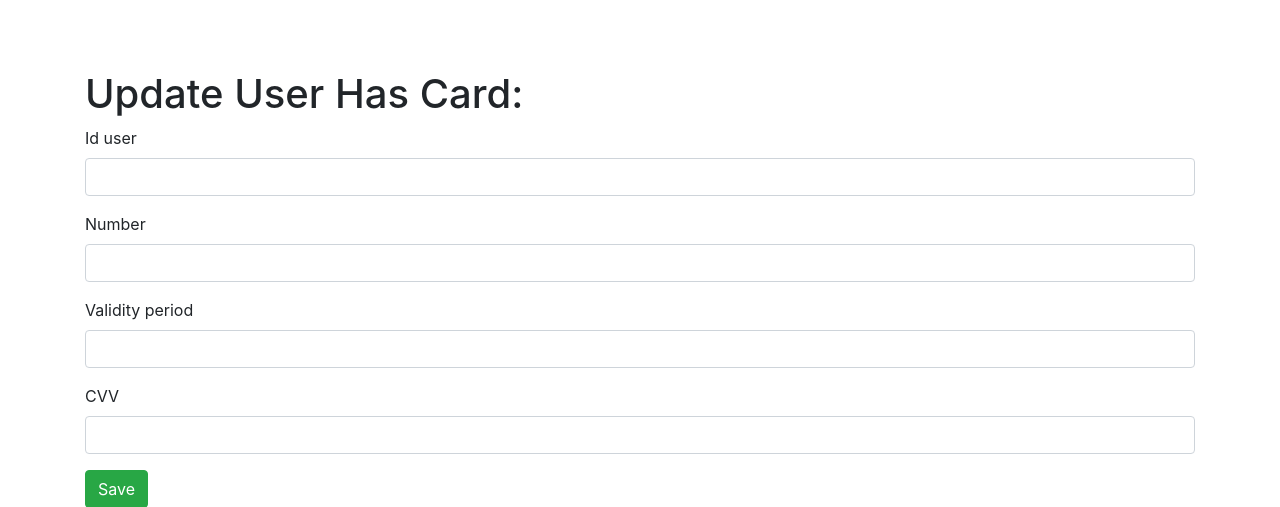
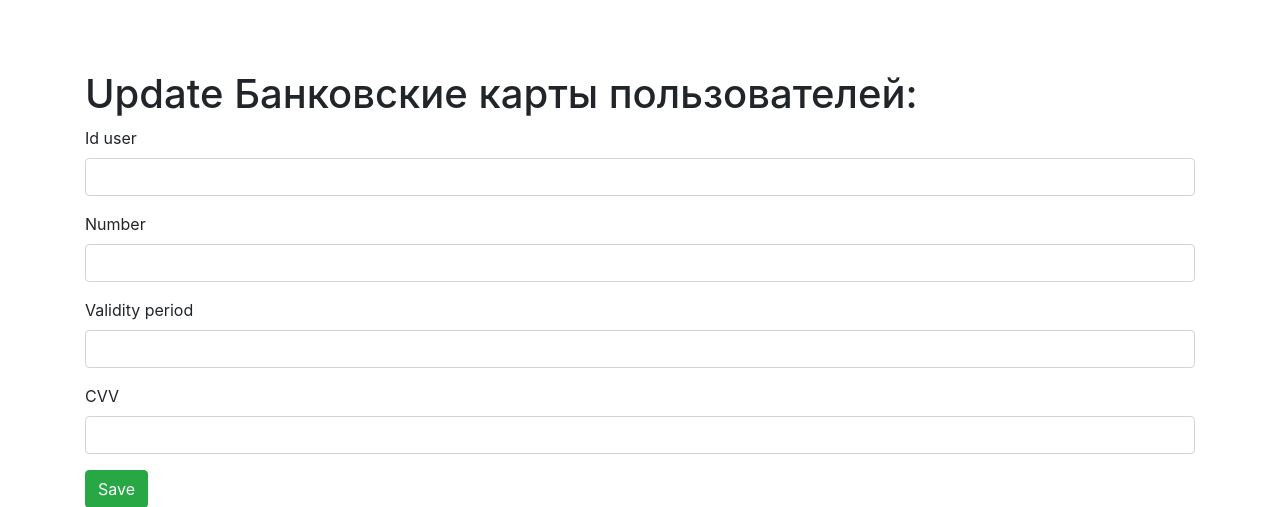
Before and after one commit to avoskadroptime/neOzone, a Yii app: template basic/views/user-has-card/update.php in a window 1280 px wide. Shown: the top 507 px of the page. Run offline with PHP 8.4 and a stand-in for Yii, Linux system fonts and the light colour scheme; the template is opened without the code that fills it, so the values that code supplies are empty; form fields are guessed from the names that the template uses; some libraries are stand-ins or nearby versions.

Commit message:
3ПР
Исправление мелких ошибок

```diff
--- a/basic/models/UserHasCard.php
+++ b/basic/models/UserHasCard.php
@@ -33,7 +33,7 @@ class UserHasCard extends \yii\db\ActiveRecord
     public function rules()
     {
         return [
-            [['id_user', 'number', 'validity_period', 'CVV/CVC'], 'required'],
+            [['id_user', 'number', 'validity_period', 'CVV'], 'required'],
             [['id_user', 'number', 'CVV'], 'integer'],
             [['validity_period'], 'safe'],
             [['id_user'], 'exist', 'skipOnError' => true, 'targetClass' => User::class, 'targetAttribute' => ['id_user' => 'id']],
--- a/basic/views/user-has-card/_form.php
+++ b/basic/views/user-has-card/_form.php
@@ -18,8 +18,6 @@ use kartik\date\DatePicker;
 
     <?= $form->field($model, 'number')->textInput() ?>
 
-
-
     <?= $form->field($model, 'validity_period')->widget(DatePicker::class, [
         'options' => ['placeholder' => Yii::t('app', 'Starting Date')],
         'language' => 'ru',
@@ -28,7 +26,7 @@ use kartik\date\DatePicker;
             'autoclose' => true,
             'startView' => 'year',
             'minViewMode' => 'months',
-            'format' => 'mm-yyyy',
+            'format' => 'yyyy-mm-01',
         ]
     ]);
     ?>
--- a/basic/views/user-has-card/index.php
+++ b/basic/views/user-has-card/index.php
@@ -10,7 +10,7 @@ use yii\grid\GridView;
 /** @var app\models\UserHasCardSearch $searchModel */
 /** @var yii\data\ActiveDataProvider $dataProvider */
 
-$this->title = 'User Has Cards';
+$this->title = 'Банковские карты пользователей';
 $this->params['breadcrumbs'][] = $this->title;
 ?>
 <div class="user-has-card-index">
--- a/basic/views/user-has-card/update.php
+++ b/basic/views/user-has-card/update.php
@@ -5,8 +5,8 @@ use yii\helpers\Html;
 /** @var yii\web\View $this */
 /** @var app\models\UserHasCard $model */
 
-$this->title = 'Update User Has Card: ' . $model->id;
-$this->params['breadcrumbs'][] = ['label' => 'User Has Cards', 'url' => ['index']];
+$this->title = 'Update Банковские карты пользователей: ' . $model->id;
+$this->params['breadcrumbs'][] = ['label' => 'Банковские карты пользователей', 'url' => ['index']];
 $this->params['breadcrumbs'][] = ['label' => $model->id, 'url' => ['view', 'id' => $model->id]];
 $this->params['breadcrumbs'][] = 'Update';
 ?>
--- a/basic/views/user-has-card/view.php
+++ b/basic/views/user-has-card/view.php
@@ -7,7 +7,7 @@ use yii\widgets\DetailView;
 /** @var app\models\UserHasCard $model */
 
 $this->title = $model->id;
-$this->params['breadcrumbs'][] = ['label' => 'User Has Cards', 'url' => ['index']];
+$this->params['breadcrumbs'][] = ['label' => 'Банковские карты пользователей', 'url' => ['index']];
 $this->params['breadcrumbs'][] = $this->title;
 \yii\web\YiiAsset::register($this);
 ?>
--- a/basic/web/css/site.css
+++ b/basic/web/css/site.css
@@ -1,5 +1,9 @@
 main > .container {
     padding: 70px 15px 20px;
+}
+
+.breadcrumb{
+    margin-top: 4.5em;
 }
 
 .footer {
```
Also changed, not shown: README.md.
